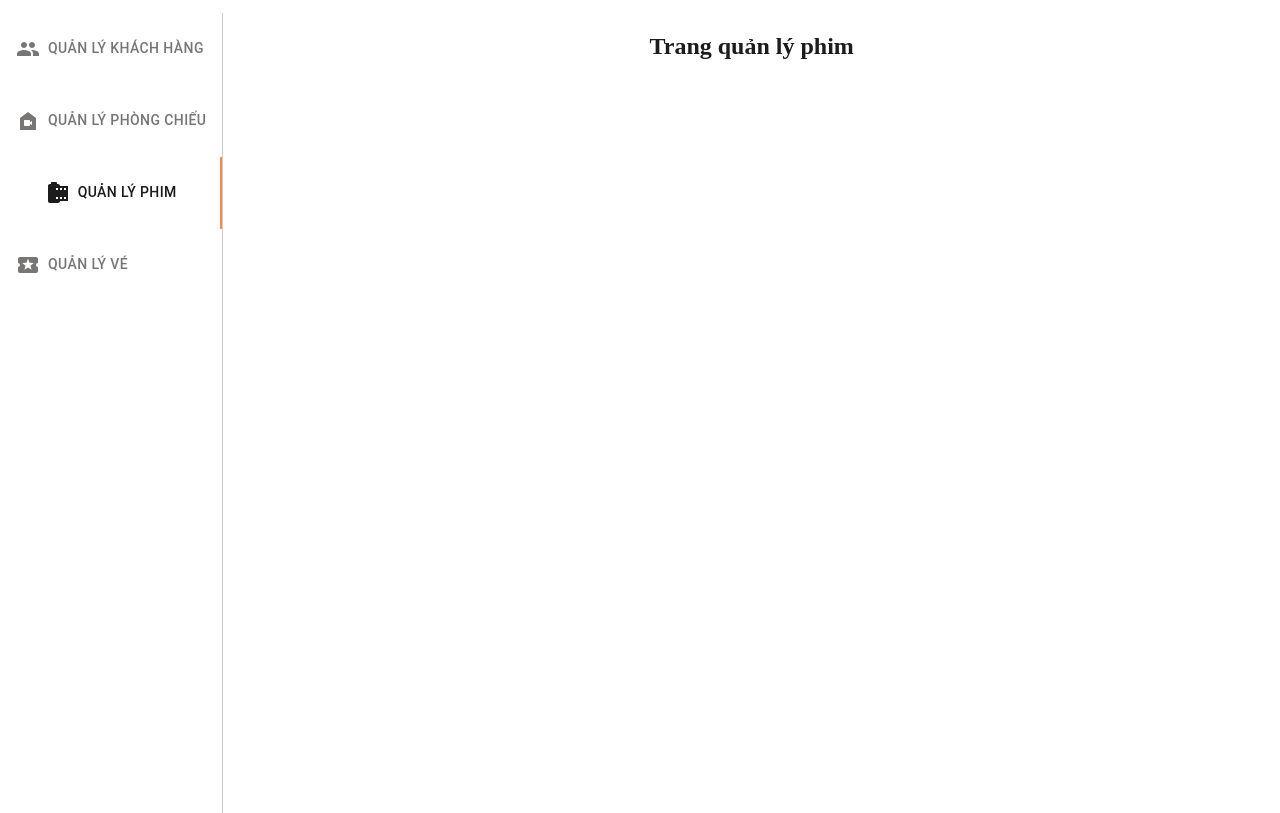
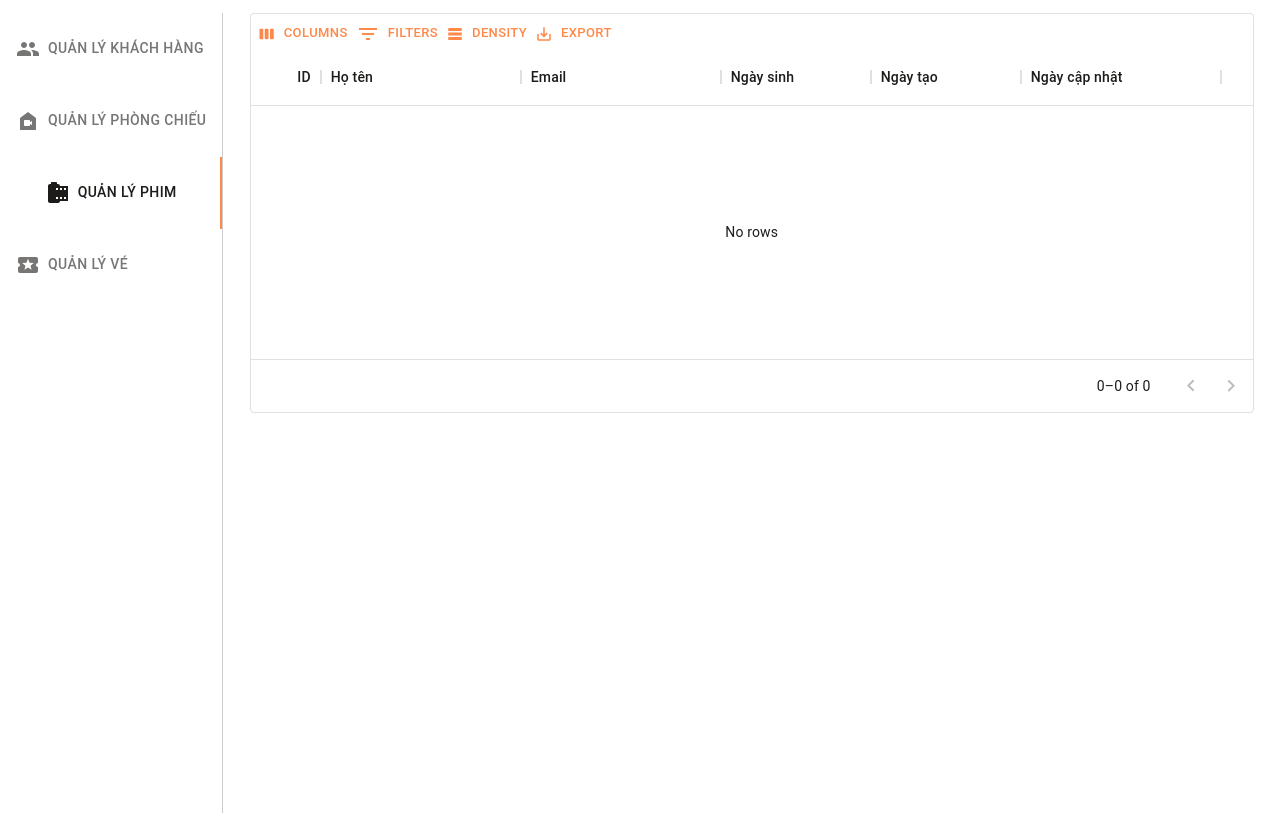
Before and after one commit to poK65uet/introverts-cinema, a React (Create React App) app in the folder frontend/: page /admin/films in a window 1280 px wide. Built offline with nearby package versions, Linux system fonts and the light colour scheme.

Commit message:
create filmpage

```diff
--- a/frontend/src/app/pages/CustomerManagementPage/index.tsx
+++ b/frontend/src/app/pages/CustomerManagementPage/index.tsx
@@ -9,23 +9,22 @@ import { RootState } from 'store';
 import { useSelector } from 'react-redux';
 import { useParams } from 'react-router-dom';
 import { useGetUsers } from '../../../queries/getUsers'
-import { useState, useEffect } from 'react';
+import { useState, useEffect, Component, useLayoutEffect } from 'react';
 import { UseQueryResult } from 'react-query';
+import { resolve } from 'path';
+import { ArrowRightAlt } from '@mui/icons-material';
 
-export default function CustomerManagementPage() {
+export default function CustomerManagementPage(){
   const classes = useStyles();
   const [page, setPage] = useState<number>(0);
   const [pageSize, setPageSize] = useState<number>(5);
-  let isLoading = true;
-  // let count = 0;
-  // let rows = [];
-  // const store = useSelector<RootState, RootState>(state => state)
+  // const store = useSelector<RootState
+  const [count, setCount] = useState<number>(0);
+  const [rows, setRows] = useState<readonly any[]>([]);
+  // let rows: readonly any[] = [];
 
-  console.log(page, pageSize);
+  // console.log(page, pageSize);
 
-  // const updateIsLoading = (status: boolean) => {
-  //   setIsLoading(status);
-  // }
   const updatePage = (newPage: number) => {
     setPage(newPage);
   }
@@ -34,7 +33,15 @@ export default function CustomerManagementPage() {
     setPageSize(newPageSize);
   }
 
-  const {data: data} = useGetUsers(page, pageSize);
+  const {data, isLoading} = useGetUsers(page, pageSize);
+
+  useEffect(() => {
+    console.log(data);
+    if(data !== undefined) {
+      setCount(data.count);
+      setRows(data.rows);
+    }
+  }, [isLoading, rows]);
 
   const columns: GridColDef[] = [
     {
@@ -72,18 +79,17 @@ export default function CustomerManagementPage() {
       width: 200,
     },
   ];
-
   return (
     <Box className={classes.customerTable}>
     <DataGrid
       page={page}
       pageSize={pageSize}
-        loading={isLoading ? true : false}
-        onPageChange={(newPage) => setPage(newPage)}
-        onPageSizeChange={(newPageSize) => setPageSize(newPageSize)}
+      // loading={isLoading ? true : false}
+      onPageChange={async (newPage) => await updatePage(newPage)}
+      onPageSizeChange={async (newPageSize) => await updatePageSize(newPageSize)}
       rowsPerPageOptions={[5, 10, 20]}
-        rowCount={isLoading ? data.data.count : 0}
-        rows={isLoading ? data.data.rows : []}
+      rowCount={count}
+      rows={rows}
       disableSelectionOnClick
       columns={columns}
       components={{
@@ -91,5 +97,6 @@ export default function CustomerManagementPage() {
       }}
     />
   </Box>
+
   );
 }
--- /dev/null
+++ b/frontend/src/app/pages/CustomerManagementPage/slice.ts
@@ -0,0 +1,33 @@
+import { createSlice } from '@reduxjs/toolkit';
+
+export interface CustomerState {
+  message: string
+  page: number
+  pageSize: number
+  data: {count: number, rows: readonly any[]}
+}
+
+const initialState: CustomerState = {
+  message: '',
+  page: 0,
+  pageSize: 5,
+  data: {count:0, rows: []},
+};
+
+export const customerSlice = createSlice({
+  name: 'customer',
+  initialState: initialState,
+  reducers: {
+    loadData: (state, action) => {
+    },
+    receivedData: (state, action) => {
+    },
+    changeMessage: (state, action) => {
+      state.message = action.payload;
+    },
+  },
+});
+
+export const customerActions = customerSlice.actions;
+
+export default customerSlice.reducer;
--- a/frontend/src/app/pages/FilmManagementPage/index.tsx
+++ b/frontend/src/app/pages/FilmManagementPage/index.tsx
@@ -1,11 +1,71 @@
-import React, { useCallback, useEffect, useState } from 'react';
-import { Helmet } from 'react-helmet-async';
 import { useGetMessage } from 'queries/message';
+import Box from '@mui/material/Box';
+import useStyles from './style';
+import { DataGrid, GridColDef, GridToolbar, GridValueGetterParams } from '@mui/x-data-grid';
+// import DeleteIcon from '@mui/icons-material/Delete';
+// import EditIcon from '@mui/icons-material/Edit';
+// import { IconButton, Typography } from '@mui/material';
+import { useState, useEffect, Component, useLayoutEffect } from 'react';
 
 export default function FilmManagementPage() {
+  const classes = useStyles();
+
+  const rows: readonly any[] = [];
+
+
+  const columns: GridColDef[] = [
+    {
+      field: 'id',
+      headerName: 'ID',
+      type: 'number',
+      width: 70,
+    },
+    {
+      field: 'fullName',
+      headerName: 'Họ tên',
+      width: 200,
+    },
+    {
+      field: 'email',
+      headerName: 'Email',
+      width: 200,
+    },
+    {
+      field: 'birthDay',
+      headerName: 'Ngày sinh',
+      type: 'date',
+      width: 150,
+    },
+    {
+      field: 'createdAt',
+      headerName: 'Ngày tạo',
+      type: 'date',
+      width: 150,
+    },
+    {
+      field: 'updatedAt',
+      headerName: 'Ngày cập nhật',
+      type: 'date',
+      width: 200,
+    },
+  ];
+
   return (
-    <div>
-      <h2>Trang quản lý phim </h2>
-    </div>
+    <Box className={classes.filmTable}>
+    <DataGrid
+      // page={page}
+      // pageSize={pageSize}
+      // loading={isLoading ? true : false}
+      // onPageChange={async (newPage) => await updatePage(newPage)}
+      // onPageSizeChange={async (newPageSize) => await updatePageSize(newPageSize)}
+      rowsPerPageOptions={[5, 10, 20]}
+      rows={rows}
+      disableSelectionOnClick
+      columns={columns}
+      components={{
+        Toolbar: GridToolbar,
+      }}
+    />
+  </Box>
   );
 }
--- /dev/null
+++ b/frontend/src/app/pages/FilmManagementPage/style.ts
@@ -0,0 +1,12 @@
+import { Height } from '@mui/icons-material';
+import { makeStyles } from '@mui/styles';
+import { spacing } from '@mui/system';
+
+const useStyles = makeStyles(() => ({
+filmTable: {
+    height: 400,
+    width: '95%',
+},
+}));
+
+export default useStyles;
--- a/frontend/src/store/index.ts
+++ b/frontend/src/store/index.ts
@@ -1,9 +1,11 @@
 import { configureStore } from '@reduxjs/toolkit';
 import homeReducer from 'app/pages/HomePage/slice';
+import customerReducer from 'app/pages/CustomerManagementPage/slice'
 
 export const store = configureStore({
   reducer: {
     home: homeReducer,
+    customer: customerReducer,
   },
 });
 // Infer the `RootState` and `AppDispatch` types from the store itself
```
Lines whose indentation alone changed are shown as unchanged.
